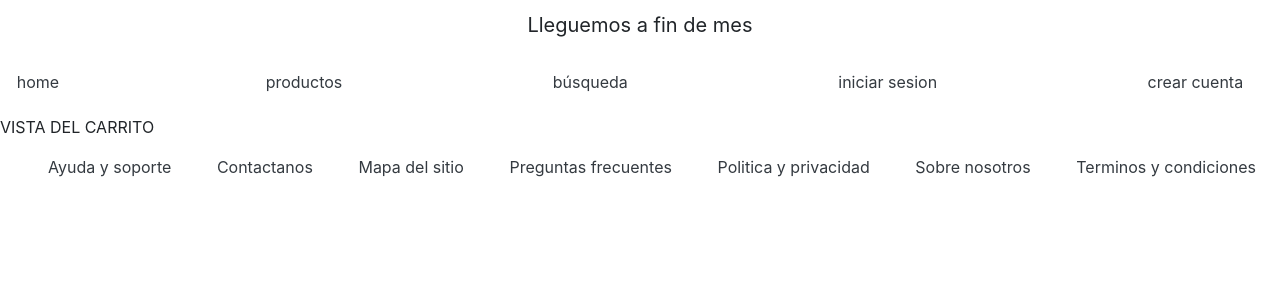
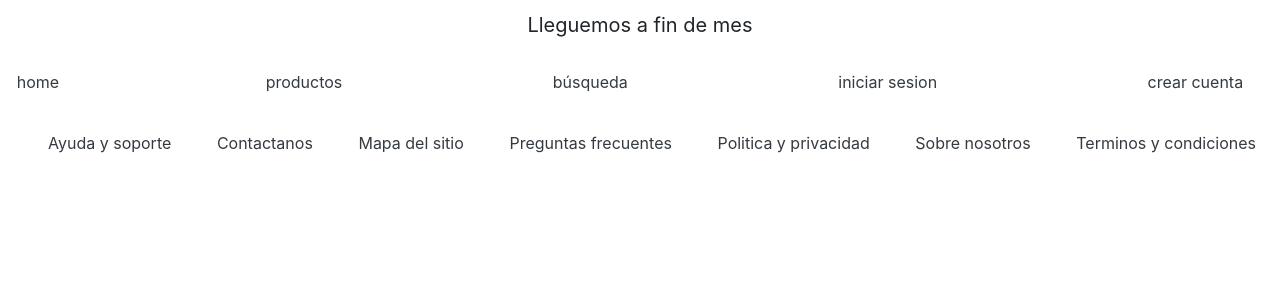
Before and after one commit to francolosa/proyecto-final, a React (Create React App) app: page /cart in a window 1280 px wide. Shown: the top 300 px of the page. Built offline with nearby package versions, Linux system fonts and the light colour scheme.

Commit message:
cartContext
cartContext

```diff
--- a/src/components/Cart.js
+++ b/src/components/Cart.js
@@ -1,4 +1,18 @@
-export default function (){
-    return ("VISTA DEL CARRITO")
+import React, {useContext} from 'react';
+import { CartContext } from '../context/cartContext';
 
+const Cart = () => {
+    const { cart } = useContext(CartContext);
+
+    return (
+        <div>
+            {
+                cart.map((producto)=>{
+                        <h3>{producto.nombre}</h3>
+                })
+                }
+        </div>
+        )
 }
+
+export default Cart;
--- a/src/components/ItemDetail.js
+++ b/src/components/ItemDetail.js
@@ -1,14 +1,19 @@
 import ItemCount from "./ItemCount"
 import { Link } from 'react-router-dom';
-import { useState } from 'react'
+import { useState, useContext } from 'react'
+import { CartContext } from "../context/cartContext";
 
 export default function ItemDetail({ item }) {
     const [showButton, setShowButton] = useState(false);
+    const {addToCart, cart} = useContext(CartContext);
 
     function onAddItem(cantidad){
         console.log(`Se agregó ${cantidad} ${item.nombre} al carrito.`);
         setShowButton(true);
+        addToCart(cantidad, item);
     }
+
+    console.log(cart)
 
     return (
 
--- /dev/null
+++ b/src/context/cartContext.js
@@ -0,0 +1,20 @@
+import { createContext, useState } from 'react';
+
+export const CartContext = createContext([]);
+
+export default function CartContextProvider ({children}) {
+    const [cart, setCart] = useState([])
+
+    const addToCart = (cantidad, item) => {
+        setCart(cantidad, item)
+        setCart([...cart, {...item, cantidad}])
+        console.log(cart);
+    }
+
+
+    return (
+        <CartContext.Provider value={{ cart, addToCart }}>
+            {children}
+        </CartContext.Provider>
+    )
+}
```
Also changed, not shown: src/App.js (+11 -1 lines).
